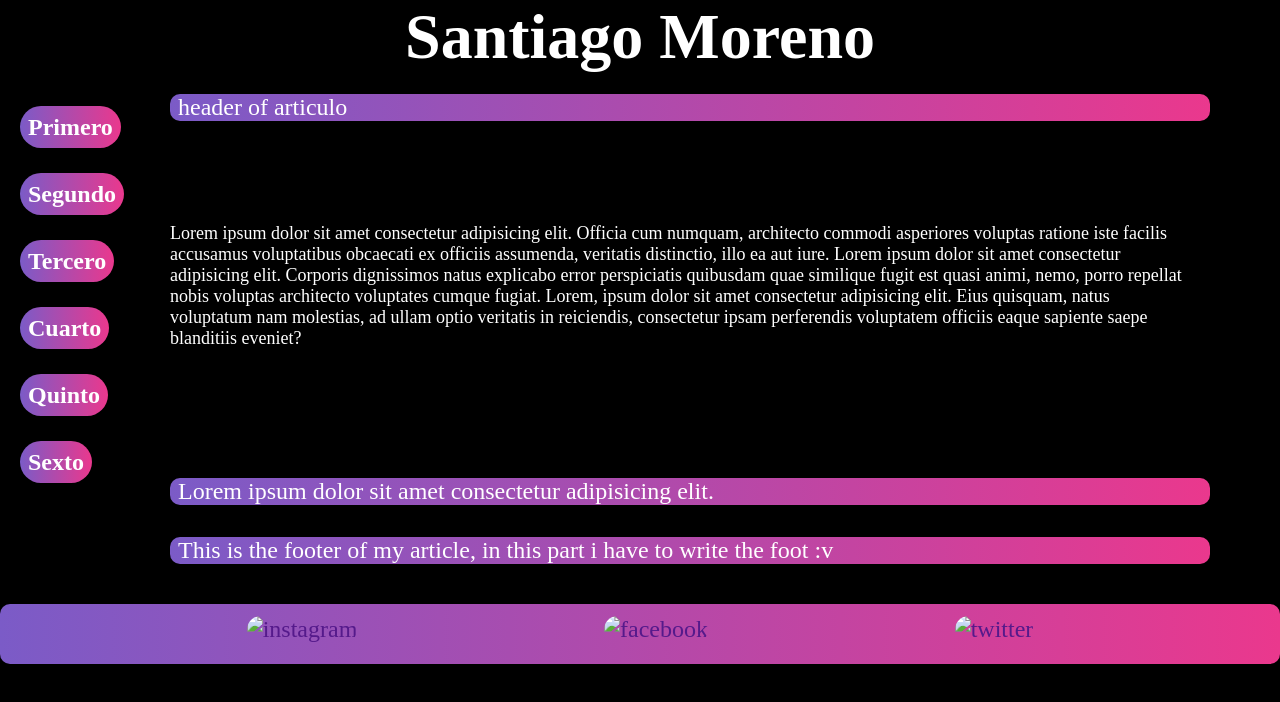
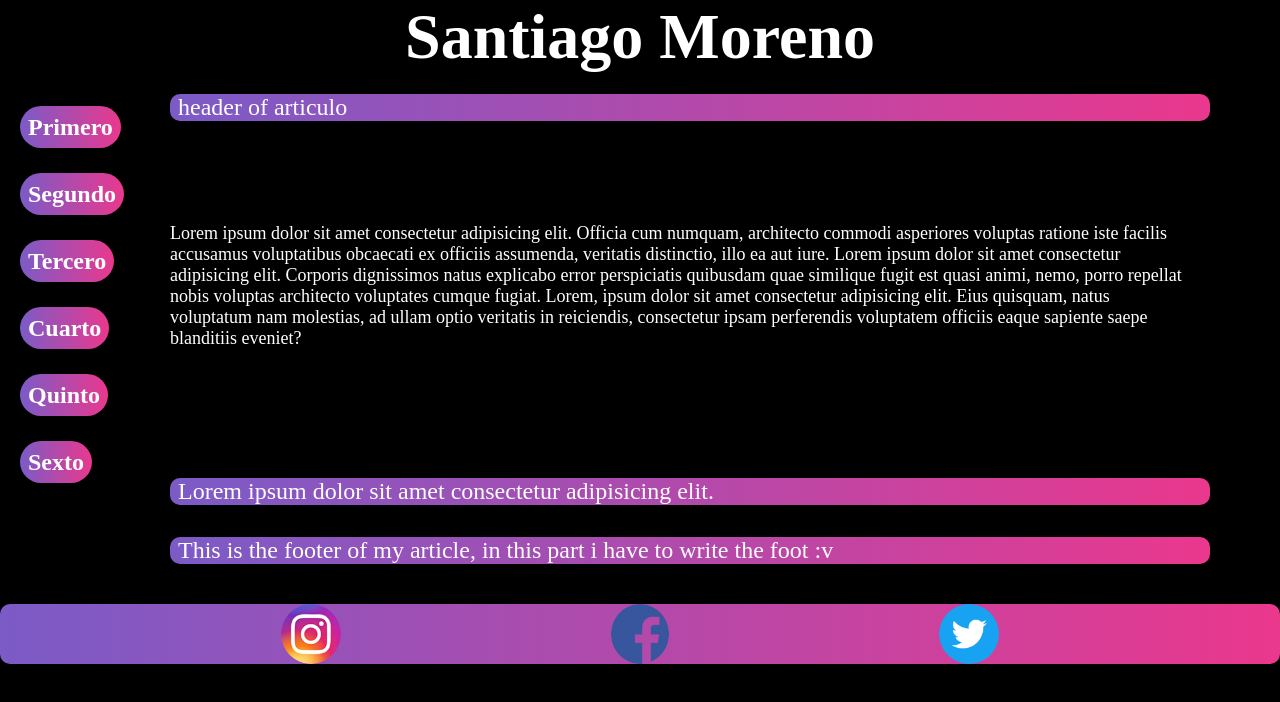
Before and after one commit to santtiagomc/santtiagomc.github.io, a plain HTML site: page docs/index.html in a window 1280 px wide. Drawn offline with Linux system fonts and the light colour scheme.

Commit message:
redes sociales

```diff
--- a/docs/index.html
+++ b/docs/index.html
@@ -40,9 +40,9 @@
         </section>
         <footer id="footer">
             <div id="redes">
-                <a href=""><img src="./icons/insta.png" alt="instagram"></a>
-                <a href=""><img src="./icons/face.png" alt="facebook"></a>
-                <a href=""><img src="./icons/twitter.png" alt="twitter"></a>
+                <a href=""><img src="./icons/instagram.png" alt="instagram"></a>
+                <a href=""><img src="./icons/facebook.png" alt="facebook"></a>
+                <a href=""><img src="./icons/twitters.png" alt="twitter"></a>
             </div>
         </footer>
     </div>
--- a/docs/style.css
+++ b/docs/style.css
@@ -90,8 +90,8 @@ article {
 }
 img {
     border-radius: 100px;
-    width: 50px;
-    height: 50px;
+    height: 60px;
+    margin: -12px;
 }
 img:hover{
     box-shadow: 0 8px 10px #ff96ad;
```
